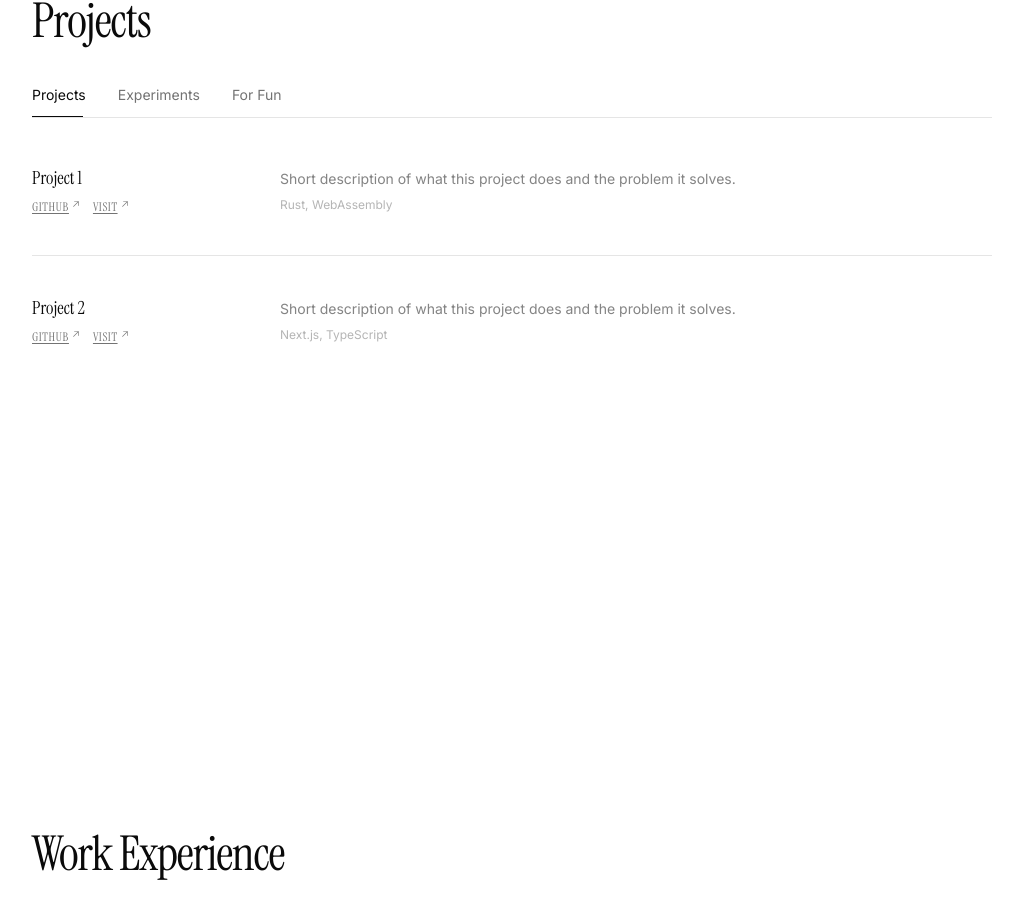
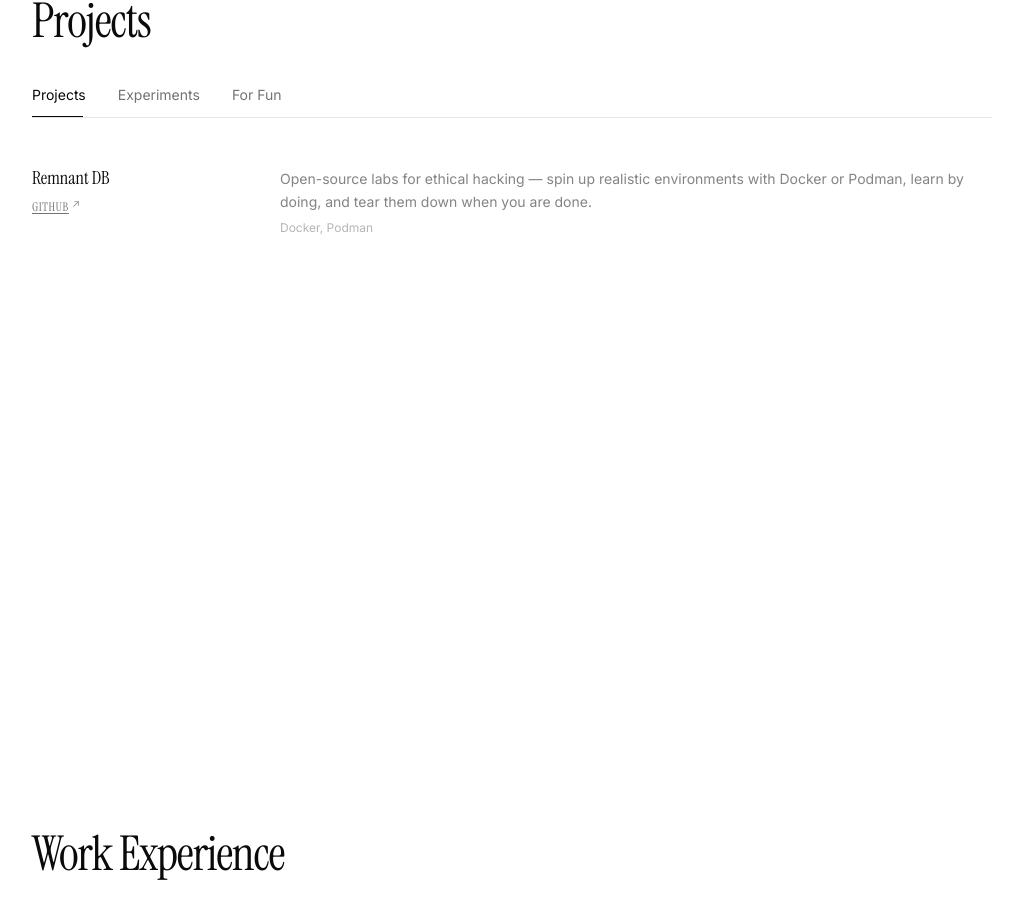
Before and after one commit to rudraditya21/rudraditya21.github.io, a Next.js app: page / in a window 1280 px wide. Shown: the part 819-1737 px from the top of the page, without its empty margins (240-1263 px from the left). Built offline with nearby package versions, Linux system fonts and the light colour scheme.

Commit message:
added: projects to main project section

```diff
--- a/components/projects.tsx
+++ b/components/projects.tsx
@@ -19,18 +19,10 @@ type Project = {
 const data: Record<Tab, Project[]> = {
   Projects: [
     {
-      name: 'Project 1',
-      description: 'Short description of what this project does and the problem it solves.',
-      stack: ['Rust', 'WebAssembly'],
-      github: '#',
-      live: '#',
-    },
-    {
-      name: 'Project 2',
-      description: 'Short description of what this project does and the problem it solves.',
-      stack: ['Next.js', 'TypeScript'],
-      github: '#',
-      live: '#',
+      name: 'Remnant DB',
+      description: 'Open-source labs for ethical hacking — spin up realistic environments with Docker or Podman, learn by doing, and tear them down when you are done.',
+      stack: ['Docker', 'Podman'],
+      github: 'https://github.com/Remnant-DB',
     },
   ],
   Experiments: [
```
